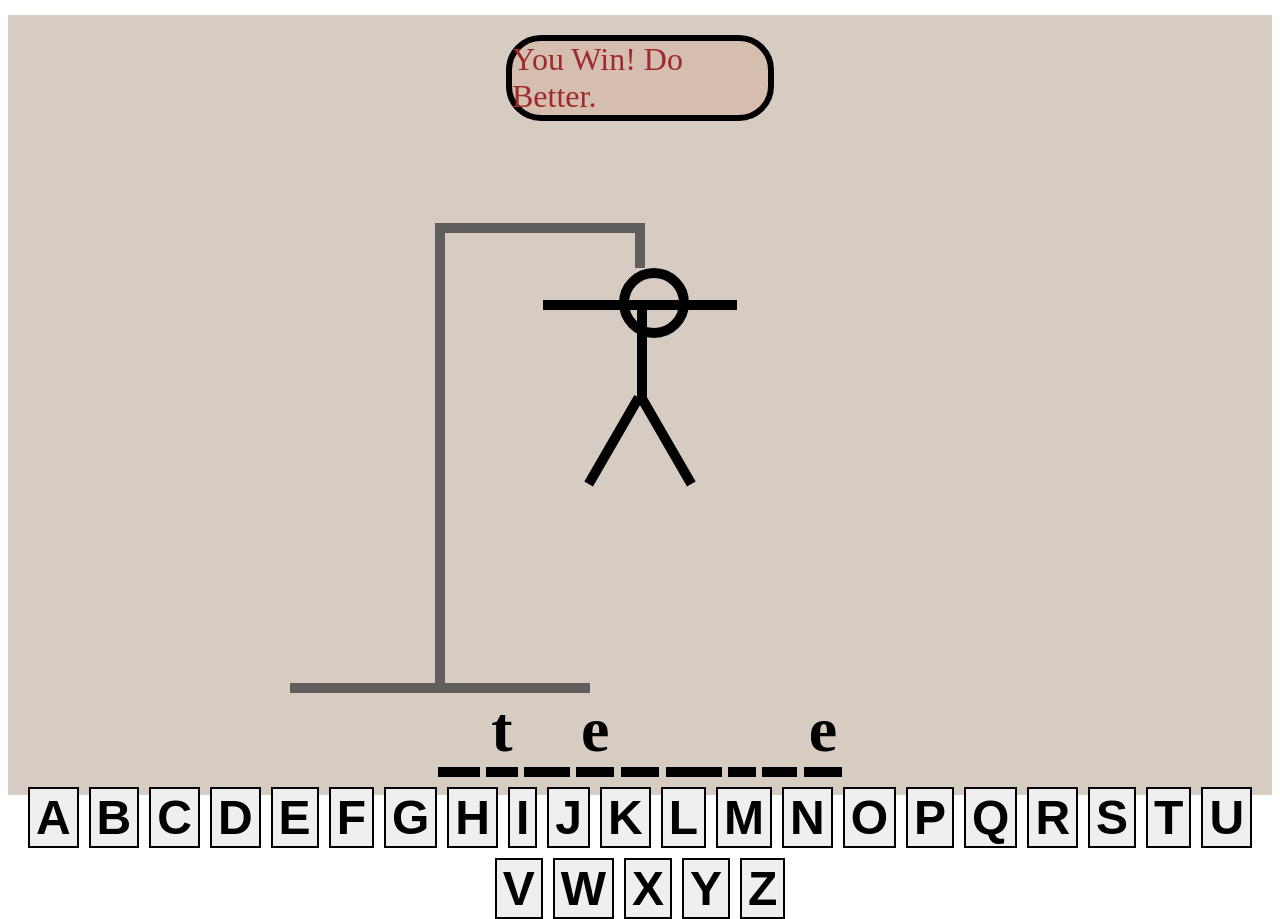
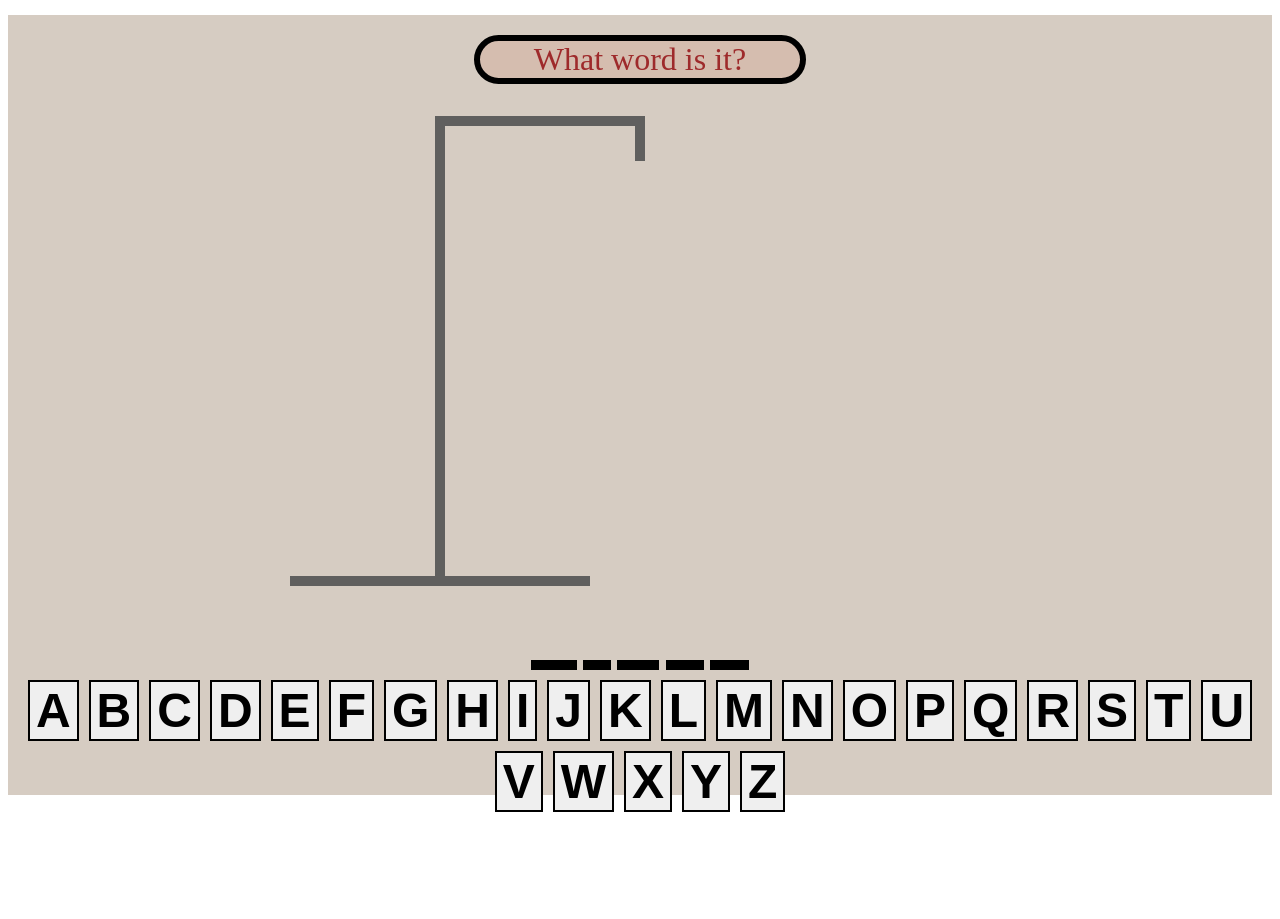
Before and after one commit to miso-tired/hangman-game, a React (Vite) app: page /game in a window 1280 px wide. After the commit the page ends 812 px from the top, so only its background shows below. Built offline with nearby package versions, Linux system fonts and the light colour scheme; the HTML template or start-up script is replaced by a standard one.

Commit message:
Hangman is now functional!

```diff
--- a/src/App.tsx
+++ b/src/App.tsx
@@ -1,5 +1,5 @@
 // Imports
-import { useState } from "react";
+import { useCallback, useEffect, useState } from "react";
 import wordList from './list.json';
 import '../src/styles/game.css'
 import { GallowsAndFigure } from "./components/GallowsAndFigure";
@@ -12,26 +12,61 @@ function App() {
   const words = wordList.words;
 
   // make array
-  const [guessWord, setGuessWord] = useState(() => {
+  const [guessWord] = useState(() => {
     // randomize word picked from word array
     return words[Math.floor(Math.random() * words.length)];
   });
 
   // for letters that have been used
-  const [usedLetters, setUsedLetters] = useState([]);
+  const [usedLetters, setUsedLetters] = useState<string[]>([]);
 
-  // Check if random word generates
-  console.log(guessWord);
+  const wrongLetters = usedLetters.filter(letter => !guessWord.includes(letter))
 
+  const intro = "What word is it?"
+  const loss = wrongLetters.length >= 6
+  const win = guessWord.split("").every(letter => usedLetters.includes(letter))
+
+  const addUsedLetter = useCallback((letter: string) => {
+    if (usedLetters.includes(letter) || win || loss) return
+
+    setUsedLetters(currentLetters => [...currentLetters, letter])
+  }, [usedLetters, win, loss])
+
+  useEffect(() => {
+    const handler = (e: KeyboardEvent) => {
+      const key = e.key
+
+      if (!key.match(/^[a-z]$/)) return
+
+      e.preventDefault()
+      addUsedLetter(key)
+    }
+    document.addEventListener("keypress", handler)
+
+    return () => {
+      document.removeEventListener("keypress", handler)
+    }
+  }, [usedLetters])
+
+  console.log(guessWord)
 
   return (
     <div className="gamebox">
       <div className="status">
-        You Win! Do Better.
+        {!win && !loss && intro}
+        {win && "You Win! Refresh for a new game."}
+        {loss && "Do Better. Refresh for a new game"}
       </div>
-      <GallowsAndFigure />
-      <Word />
-      <Keys />
+      <GallowsAndFigure guessAmount={wrongLetters.length} />
+      <Word
+      reveal={loss}
+      usedLetters={usedLetters}
+      guessWord={guessWord} />
+      <Keys
+      disabled={win || loss}
+      activeLetters={usedLetters.filter(letter => guessWord.includes(letter))}
+      inactiveLetters={usedLetters}
+      addUsedLetter={addUsedLetter} />
     </div>
   )
 }
--- a/src/components/GallowsAndFigure.tsx
+++ b/src/components/GallowsAndFigure.tsx
@@ -23,16 +23,17 @@ const leftLeg = (
     <div className="left-leg"></div>
 )
 
+type GallowsAndFigureProps = {
+    guessAmount: number
+}
+
+const whole_body = [head, body, rightArm, leftArm, rightLeg, leftLeg]
+
 // Make Gallows for the gameboard.
-export function GallowsAndFigure () {
+export function GallowsAndFigure ({ guessAmount }: GallowsAndFigureProps) {
     return (
         <div className="gallows-container">
-            {head}
-            {body}
-            {rightArm}
-            {leftArm}
-            {rightLeg}
-            {leftLeg}
+            {whole_body.slice(0, guessAmount)}
             <div className="the-gallows">
                 <div className="hanging-bar"></div>
                 <div className="top-bar"></div>
--- a/src/components/Keys.tsx
+++ b/src/components/Keys.tsx
@@ -7,21 +7,26 @@ const KEYS = [
     "u", "v", "w", "x", "y", "z"
 ];
 
-export function Keys() {
-    const [activeKey, setActiveKey] = useState<string | null>(null);
+type KeyProps = {
+    activeLetters: string[]
+    inactiveLetters: string[]
+    addUsedLetter: (letter: string) => void
+    disabled?: boolean
+}
 
-    const handleClick = (key: string) => {
-        setActiveKey(key);
-    };
+export function Keys({ activeLetters, inactiveLetters, addUsedLetter, disabled = false }: KeyProps) {
 
     return (
         <div className='keyboard'>
             {KEYS.map(key => {
-                const isActive = activeKey === key;
+                const isActive = activeLetters.includes(key)
+                const isInactive = inactiveLetters.includes(key)
                 return (
                     <button
+                        onClick={() => addUsedLetter(key)}
                         key={key}
-                        className={`keyButton ${isActive ? 'active' : ''}`}
+                        className={`keyButton ${isActive ? 'active' : ''} ${isInactive ? 'inactive' : ''}`}
+                        disabled={isInactive || isActive || disabled}
                         style={{
                             border: '2px solid black',
                             fontWeight: 'bold',
@@ -29,8 +34,6 @@ export function Keys() {
                             textTransform: 'uppercase',
                             cursor: 'pointer'
                         }}
-                        onClick={() => handleClick(key)}
-                        disabled={isActive}
                     >
                         {key}
                     </button>
--- a/src/components/Word.tsx
+++ b/src/components/Word.tsx
@@ -1,16 +1,19 @@
+type WordProps = {
+    usedLetters: string[]
+    guessWord: string
+    reveal?: boolean
+}
+
 // Display guessing word
-export function Word () {
-    // Hard code word for now to test
-    const word = "otherwise"
-    const usedLetters = ["t", "e", "g"]
+export function Word ({ usedLetters, guessWord, reveal = false }: WordProps) {
 
     return (
         <div className="word">
-            {word.split("").map((letter, index) => (
+            {guessWord.split("").map((letter, index) => (
                 // Need to display border-bottom, but not the guessing word
                 // Using index as key because each index in the guessing word is a unique value needed for the visibility of the word to work (i.e. two letters in the same word would not show up)
                 <span className="word-underline" key={index}>
-                    <span style={{ visibility: usedLetters.includes(letter) ? "visible" : "hidden"}}>{letter}</span>
+                    <span style={{ visibility: usedLetters.includes(letter) || reveal ? "visible" : "hidden", color: !usedLetters.includes(letter) && reveal ? "#9e2a2b" : "black"}}>{letter}</span>
                 </span>
             ))}
         </div>
--- a/src/styles/game.css
+++ b/src/styles/game.css
@@ -12,7 +12,7 @@
   flex-direction: column;
   align-items: center;
   margin: 0 auto;
-  width: 20vw;
+  width: 25vw;
   color: #9e2a2b;
   font-size: 2em;
   border: 6px solid black;
```
